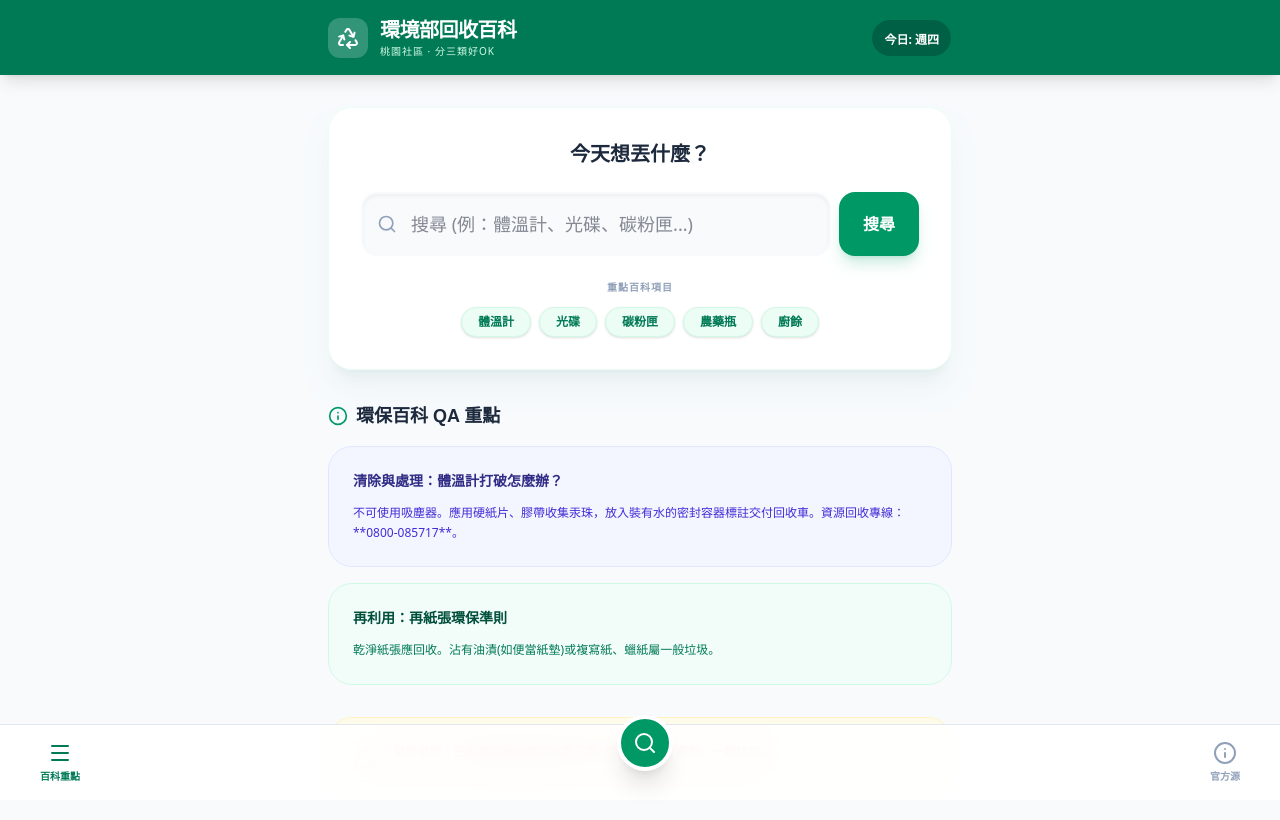
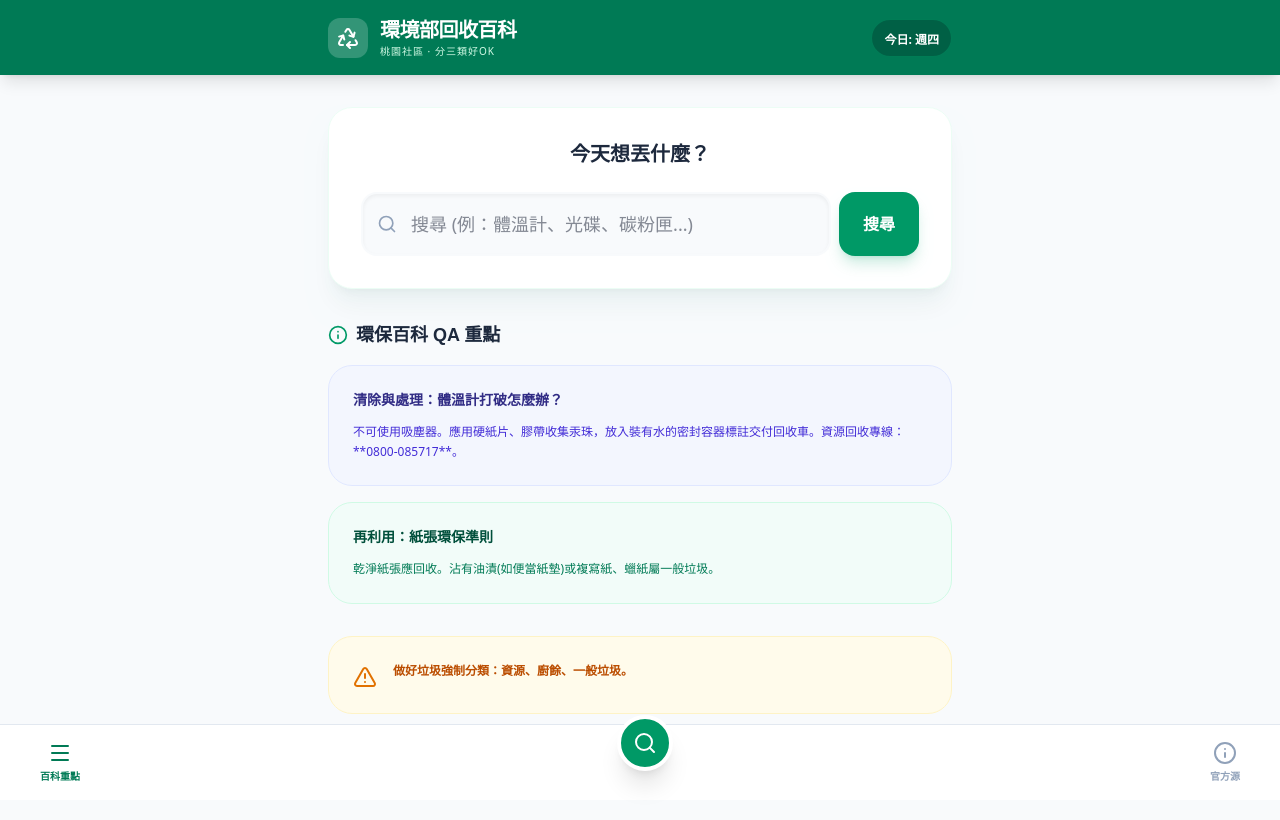
Before and after one commit to iamredd/taoyuan-waste-guide, a React (Vite) app: page / in a window 1280 px wide. Shown: the top 820 px of the page. Built offline with nearby package versions, Linux system fonts and the light colour scheme.

Commit message:
UI Cleanup: Remove search suggestions

```diff
--- a/src/App.jsx
+++ b/src/App.jsx
@@ -9,7 +9,7 @@ const App = () => {
   // 完整擴充資料庫 (環境部標準)
   const wasteDatabase = [
     { id: 1, name: '廢乾電池/水銀電池', category: 'resource', label: '資源垃圾', instruction: '處理：應與一般垃圾分開，交付資源回收車、超商或量販店回收箱。', icon: <Zap className="w-6 h-6" /> },
-    { id: 2, name: '廢資訊物品 (電腦/螢幕/印表機)', category: 'resource', label: '資源垃圾', instruction: '處理：包含主機、顯示器。印表機印表機碳粉匣應分開交付資收車。', icon: <Monitor className="w-6 h-6" /> },
+    { id: 2, name: '廢資訊物品 (電腦/螢幕/印表機)', category: 'resource', label: '資源垃圾', instruction: '處理：包含主機、顯示器。印表機碳粉匣應分開交付資收車。', icon: <Monitor className="w-6 h-6" /> },
     { id: 3, name: '廢電子電器 (電視/冰箱/洗衣機)', category: 'resource', label: '資源垃圾', instruction: '處理：大型家電可聯繫清潔隊或逆向回收通路。不可隨意棄置路邊。', icon: <Monitor className="w-6 h-6" /> },
     { id: 4, name: '廢照明光源 (燈管/燈泡)', category: 'resource', label: '資源垃圾', instruction: '處理：需完整不可打破。含汞燈管若打破，需用厚紙包妥避免割傷。', icon: <Zap className="w-6 h-6" /> },
     { id: 26, name: '水銀體溫計', category: 'resource', label: '資源垃圾', instruction: '狀態：含汞危險品。打破時禁止使用吸塵器，密封後交資源回收車。完整品需單獨袋裝。', icon: <FlaskConical className="w-6 h-6" /> },
@@ -32,16 +32,6 @@ const App = () => {
   useEffect(() => {
     if (searchTerm === '') setSubmittedQuery('');
   }, [searchTerm]);
-
-  const getDynamicSuggestions = () => {
-    if (!searchTerm) return ['體溫計', '光碟', '碳粉匣', '農藥瓶', '廚餘'];
-    const matches = wasteDatabase
-      .filter(item => item.name.includes(searchTerm) || item.label.includes(searchTerm))
-      .map(item => item.name.split('/')[0].split('(')[0].trim())
-      .filter((v, i, a) => a.indexOf(v) === i)
-      .slice(0, 4);
-    return matches.length > 0 ? matches : ['一般垃圾', '資源垃圾'];
-  };
 
   const handleSearch = (q) => {
     const final = q || searchTerm;
@@ -100,19 +90,7 @@ const App = () => {
               搜尋
             </button>
           </form>
-
-          <div className="mt-6">
-            <p className="text-[10px] font-bold text-slate-400 uppercase text-center mb-3 tracking-widest">
-              {searchTerm ? '您是不是要找...' : '重點百科項目'}
-            </p>
-            <div className="flex flex-wrap gap-2 justify-center">
-              {getDynamicSuggestions().map(tag => (
-                <button key={tag} onClick={() => handleSearch(tag)} className="px-4 py-1.5 bg-emerald-50 text-emerald-700 rounded-full text-xs font-bold hover:bg-emerald-600 hover:text-white transition-all border border-emerald-100 shadow-sm active:scale-95">
-                  {tag}
-                </button>
-              ))}
-            </div>
-          </div>
+          {/* 已移除建議按鈕 */}
         </div>
 
         {submittedQuery && (
@@ -166,13 +144,13 @@ const App = () => {
                   <p className="text-xs text-indigo-700 leading-relaxed">不可使用吸塵器。應用硬紙片、膠帶收集汞珠，放入裝有水的密封容器標註交付回收車。資源回收專線：**0800-085717**。</p>
                 </div>
                 <div className="bg-emerald-50/50 p-6 rounded-3xl border border-emerald-100">
-                  <h4 className="font-bold text-emerald-900 text-sm mb-3">再利用：再紙張環保準則</h4>
+                  <h4 className="font-bold text-emerald-900 text-sm mb-3">再利用：紙張環保準則</h4>
                   <p className="text-xs text-emerald-700 leading-relaxed">乾淨紙張應回收。沾有油漬(如便當紙墊)或複寫紙、蠟紙屬一般垃圾。</p>
                 </div>
               </div>
             </div>
             <div className="bg-amber-50 p-6 rounded-3xl border border-amber-100 flex items-start gap-4">
-              <AlertTriangle className="w-6 h-6 text-amber-600 mt-1 flex-shrink-0" /><p className="text-xs text-amber-700 leading-relaxed font-bold">目前進度：已根據環境部標準對齊三類分類法 (資源、廚餘、一般垃圾)。</p>
+              <AlertTriangle className="w-6 h-6 text-amber-600 mt-1 flex-shrink-0" /><p className="text-xs text-amber-700 leading-relaxed font-bold">做好垃圾強制分類：資源、廚餘、一般垃圾。</p>
             </div>
           </div>
         )}
```
